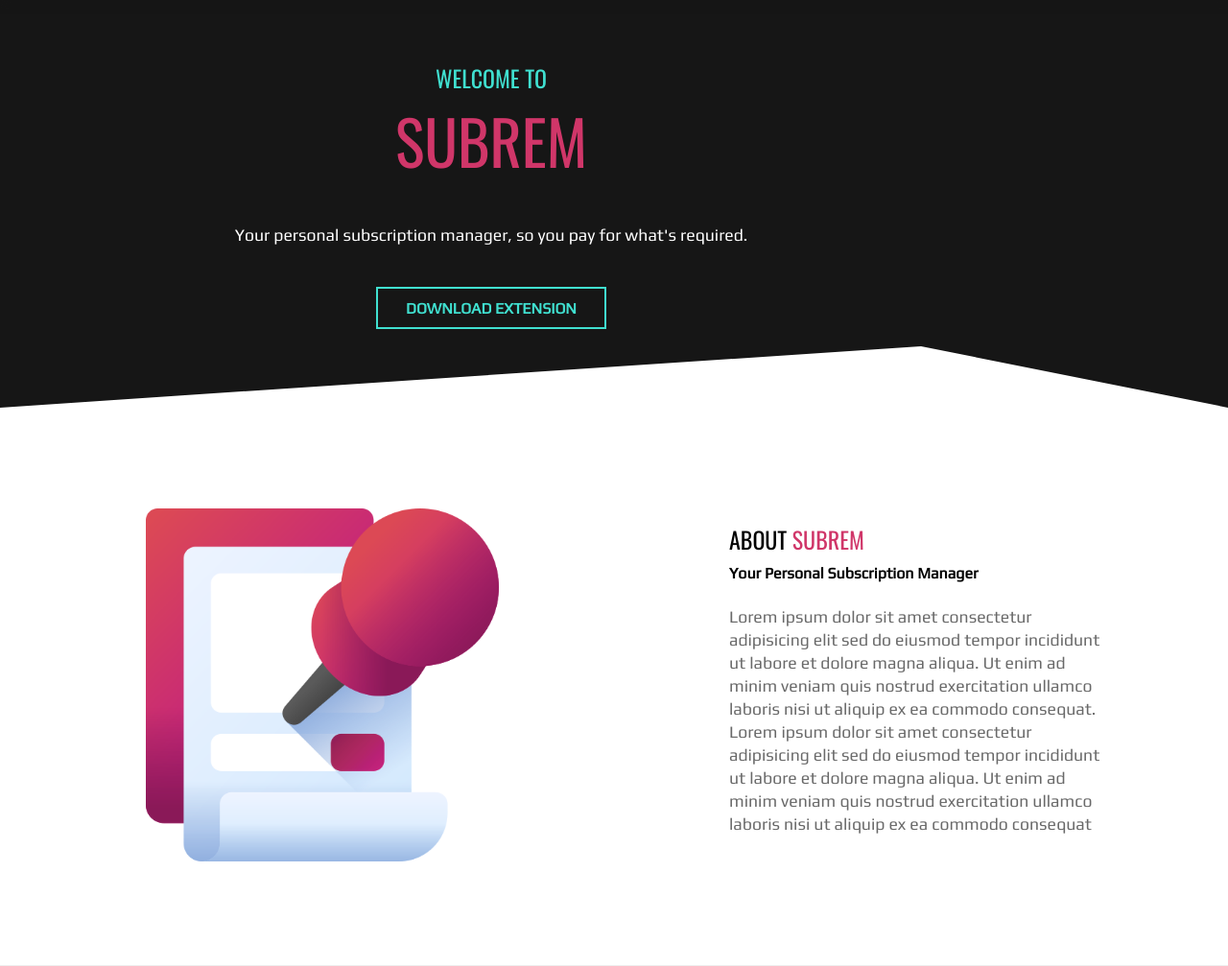
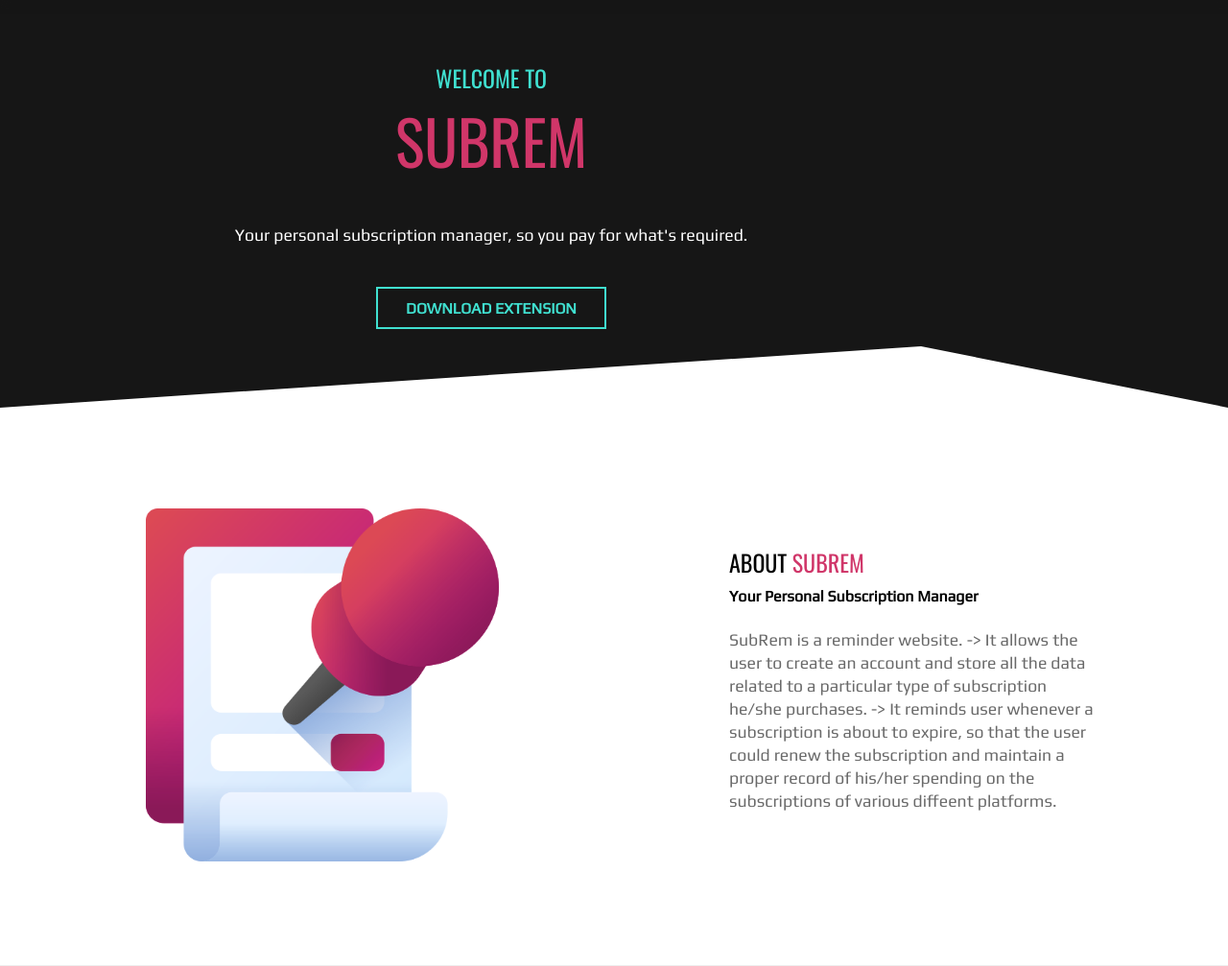
Before and after one commit to guptaharsh13/subrem, a Django app: page / in a window 1280 px wide. Shown: the part 80-1087 px from the top of the page at 96% size. Run offline with Django 3.2, Linux system fonts and the light colour scheme.

Commit message:
2nd commit

```diff
--- a/templates/pages/index.html
+++ b/templates/pages/index.html
@@ -28,11 +28,9 @@
     <div class="about-content">
         <h1>About <span>Subrem</span></h1>
         <div>Your Personal Subscription Manager</div>
-        <p>Lorem ipsum dolor sit amet consectetur adipisicing elit sed do eiusmod tempor incididunt ut labore et
-            dolore magna aliqua. Ut enim ad minim veniam quis nostrud exercitation ullamco laboris nisi ut aliquip
-            ex ea commodo consequat. Lorem ipsum dolor sit amet consectetur adipisicing elit sed do eiusmod tempor
-            incididunt ut labore et dolore magna aliqua. Ut enim ad minim veniam quis nostrud exercitation ullamco
-            laboris nisi ut aliquip ex ea commodo consequat</p>
+        <p>SubRem is a reminder website.
+            -> It allows the user to create an account and store all the data related to a particular type of subscription he/she purchases.
+            -> It reminds user whenever a subscription is about to expire, so that the user could renew the subscription and maintain a proper record of his/her spending on the subscriptions of various diffeent platforms.</p>
     </div>
     </div>
 </section>
@@ -42,7 +40,7 @@
         <span>Categories</span>
     </h1>
     <div class="cards">
-        <div class="card">
+        <a style="text-decoration: none; color: initial;"  href="{% url 'streamingServices' %}" class="card">
             <div class="card-square">
                 <div class="inner-square"><img src="{% static 'images/streaming.png' %}"></div>
             </div>
@@ -50,21 +48,21 @@
                 <h1>Streaming Services</h1>
                 <p>Netflix. Prime Video. Disney+ Hotstar.</p>
             </div>
-        </div>
-        <div class="card">
+        </a>
+        <a style="text-decoration: none; color: initial;"  href="{% url 'lifestyle' %}" class="card">
             <div class="card-square">
                 <div class="inner-square"><img src="{% static 'images/lifestyle.png' %}"></div>
             </div>
             <h1>Lifestyle</h1>
             <p>Nike Run Club. Headspace. Cult Fit</p>
-        </div>
-        <div class="card">
+        </a>
+        <a style="text-decoration: none; color: initial;"  href="{% url 'cloudStorage' %}" class="card">
             <div class="card-square">
                 <div class="inner-square"><img src="{% static 'images/cloud.png' %}"></div>
             </div>
             <h1>Cloud Storage</h1>
             <p>AWS. Azure. Google Cloud</p>
-        </div>
+        </a>
 
     </div>
 </section>
```
